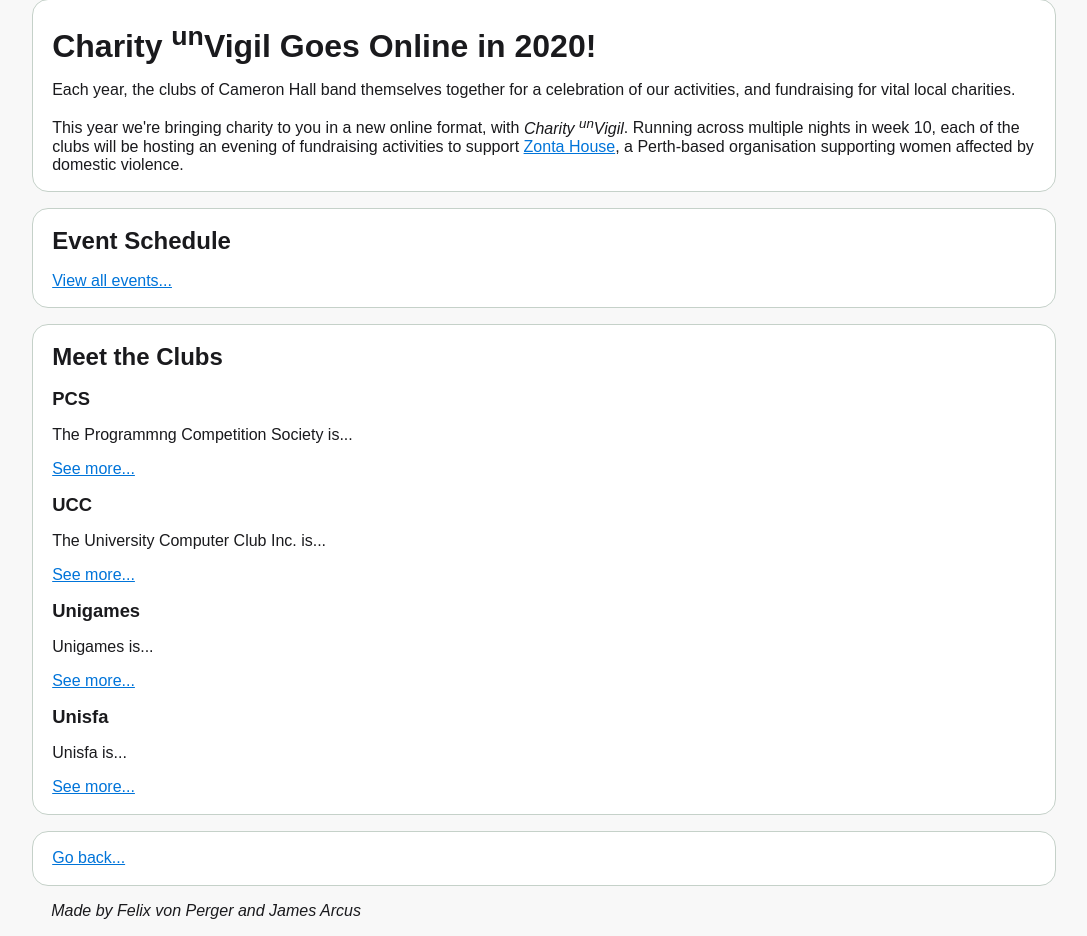
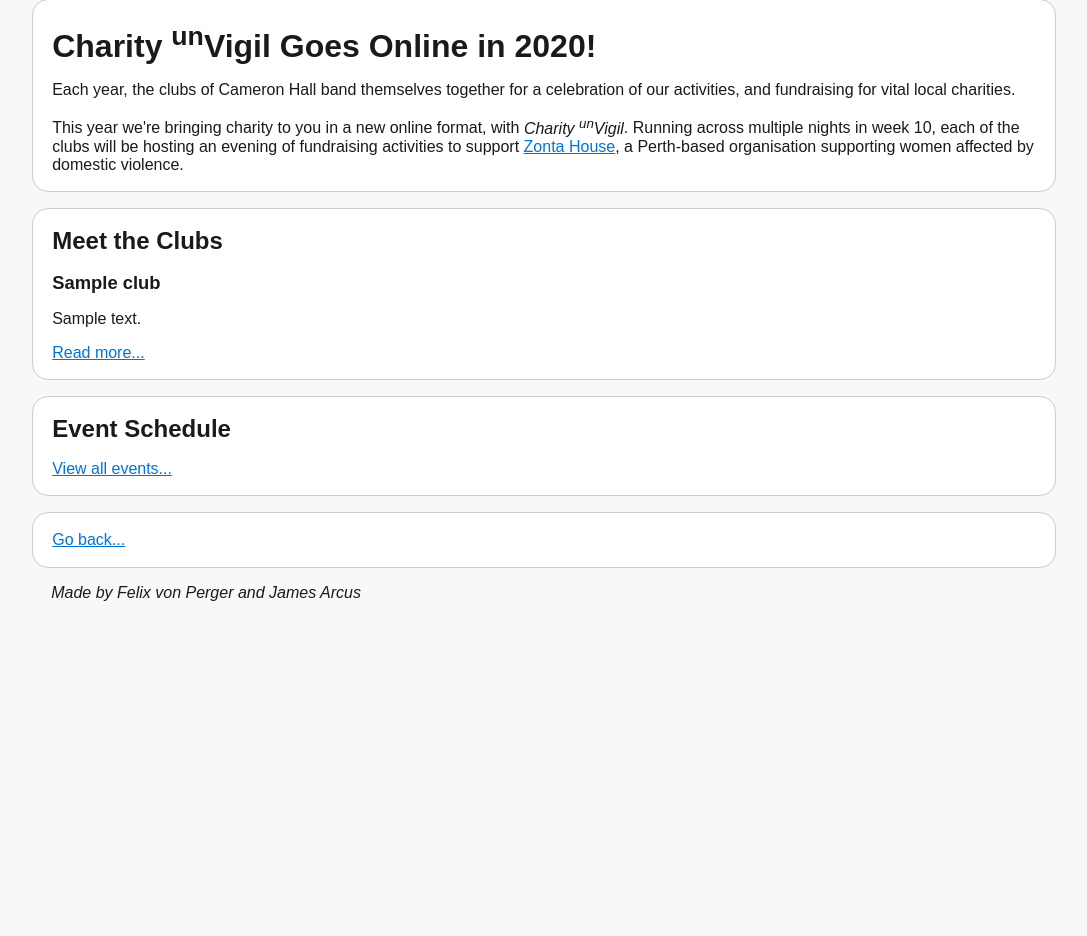
Before and after one commit to voidstarzero/donation-test, a Django app: page /about in a window 1280 px wide. Shown: the part 212-1148 px from the top of the page, without its empty margins (96-1183 px from the left). After the commit the page ends 813 px from the top, so only its background shows below. Run offline with Django 3.2, Linux system fonts and the light colour scheme; tables that the repository leaves empty hold one stand-in row (values such as "Sample post").

Commit message:
Use live club descriptions on about page

```diff
--- a/cvonline/views.py
+++ b/cvonline/views.py
@@ -10,7 +10,10 @@ def index(request):
     return render(request, 'index.html')
 
 def about(request):
-    return render(request, 'about.html')
+    context = {
+        'clubs': Club.objects.all(),
+    }
+    return render(request, 'about.html', context)
 
 def leaderboard_overview(request):
     return render(request, 'leaderboards/index.html')
--- a/templates/about.html
+++ b/templates/about.html
@@ -18,31 +18,16 @@
     </p>
 </section>
 <section>
+    <h2>Meet the Clubs</h2>
+    {% for club in clubs %}
+    <h3>{{ club.short_name }}</h3>
+    <p>{{ club.description|truncatewords:24 }}</p>
+    <p><a href="/clubs/{{ club.ref_name }}">Read more...</a></p>
+    {% endfor %}
+</section>
+<section>
     <h2>Event Schedule</h2>
     <p><a href="/events/list">View all events...</a></p>
-</section>
-<section>
-    <h2>Meet the Clubs</h2>
-    <h3>PCS</h3>
-    <p>
-    The Programmng Competition Society is...
-    </p>
-    <p><a href="/clubs/pcs">See more...</a></p>
-    <h3>UCC</h3>
-    <p>
-    The University Computer Club Inc. is...
-    </p>
-    <p><a href="/clubs/ucc">See more...</a></p>
-    <h3>Unigames</h3>
-    <p>
-    Unigames is...
-    </p>
-    <p><a href="/clubs/unigames">See more...</a></p>
-    <h3>Unisfa</h3>
-    <p>
-    Unisfa is...
-    </p>
-    <p><a href="/clubs/unisfa">See more...</a></p>
 </section>
 <section>
     <p><a href="/">Go back...</a></p>
```
